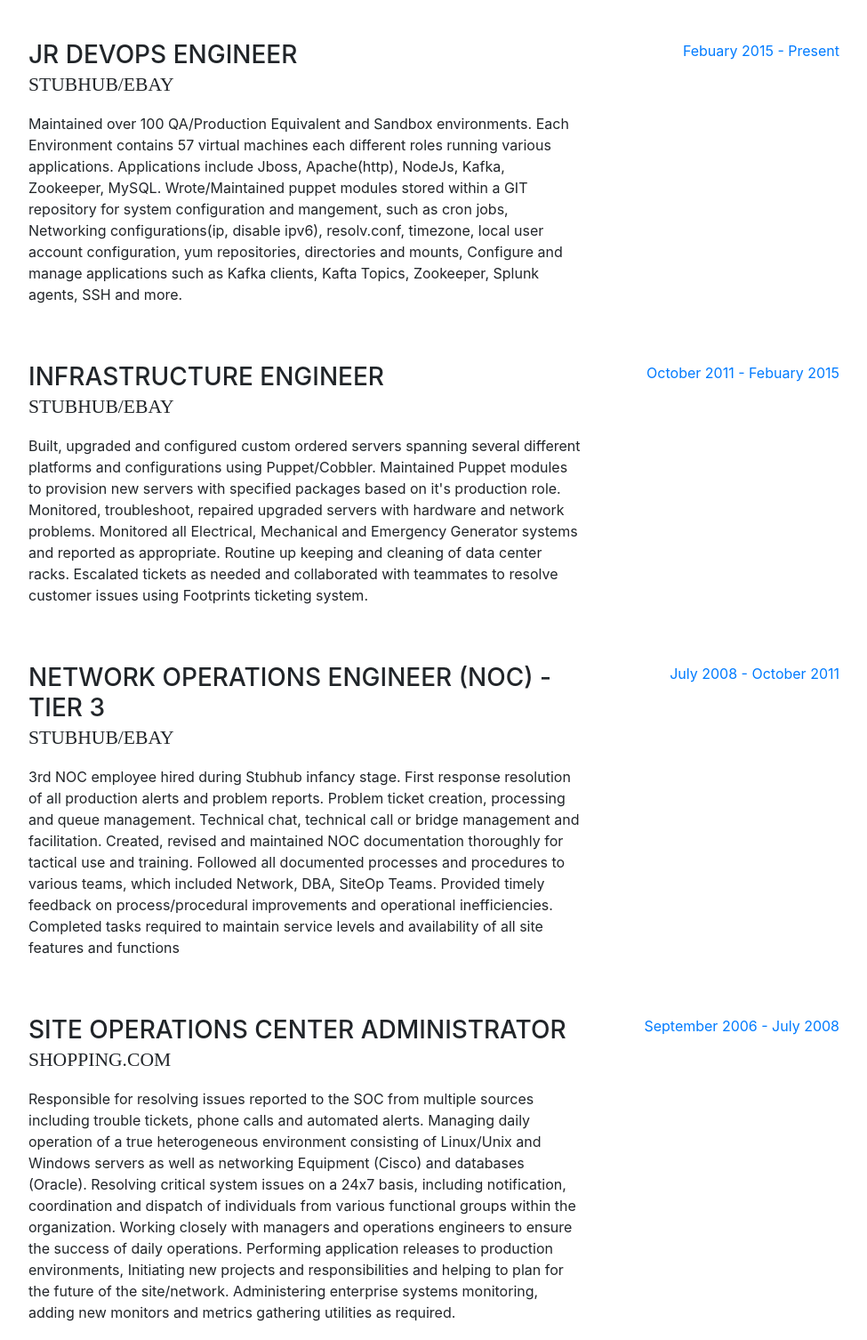
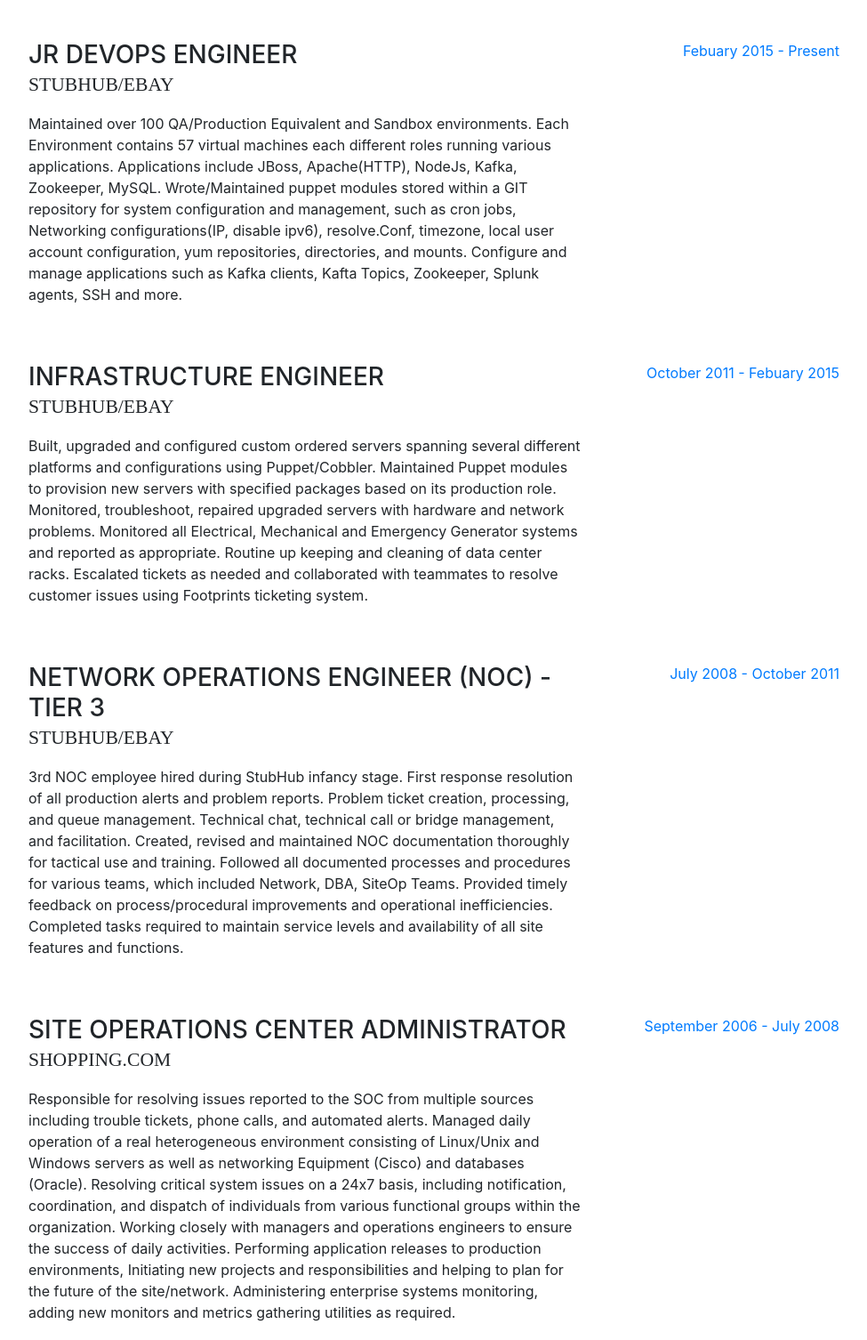
Before and after one commit to carlosalfonzo33/Carlos-Lopez-Portfolio, a website with bundled scripts: page index.html in a window 1280 px wide. Shown: the part 889-2395 px from the top of the page at 89% size, without its empty margins (288-1263 px from the left). Built offline with nearby package versions, Linux system fonts and the light colour scheme; a web font is replaced by a local one.

Commit message:
spell check corrections on site

```diff
--- a/index.html
+++ b/index.html
@@ -108,8 +108,7 @@
             <div class="resume-content mr-auto">
               <h3 class="mb-0">Jr DevOps Engineer</h3>
               <div class="subheading mb-3">Stubhub/Ebay</div>
-              <p>Maintained over 100 QA/Production Equivalent and Sandbox environments.
-Each Environment contains 57 virtual machines each different roles running various applications.  Applications include Jboss, Apache(http), NodeJs, Kafka, Zookeeper, MySQL. Wrote/Maintained puppet modules stored within a GIT repository for system configuration and mangement,  such as cron jobs, Networking configurations(ip, disable ipv6), resolv.conf, timezone, local user account configuration, yum repositories, directories and mounts, Configure and manage applications such as Kafka clients, Kafta Topics,  Zookeeper, Splunk agents, SSH and more.
+              <p>Maintained over 100 QA/Production Equivalent and Sandbox environments. Each Environment contains 57 virtual machines each different roles running various applications. Applications include JBoss, Apache(HTTP), NodeJs, Kafka, Zookeeper, MySQL. Wrote/Maintained puppet modules stored within a GIT repository for system configuration and management, such as cron jobs, Networking configurations(IP, disable ipv6), resolve.Conf, timezone, local user account configuration, yum repositories, directories, and mounts. Configure and manage applications such as Kafka clients, Kafta Topics, Zookeeper, Splunk agents, SSH and more.
 </p>
             </div>
             <div class="resume-date text-md-right">
@@ -121,7 +120,7 @@
             <div class="resume-content mr-auto">
               <h3 class="mb-0">Infrastructure Engineer</h3>
               <div class="subheading mb-3">Stubhub/Ebay</div>
-              <p>Built, upgraded and configured custom ordered servers spanning several different platforms and configurations using Puppet/Cobbler. Maintained Puppet modules to provision new servers with specified packages based on it's production role.  Monitored, troubleshoot, repaired upgraded servers with hardware and network problems. Monitored all Electrical, Mechanical and Emergency Generator systems and reported as appropriate. Routine up keeping and cleaning of data center racks.  Escalated tickets as needed and collaborated with teammates to resolve customer issues using Footprints ticketing system.</p>
+              <p>Built, upgraded and configured custom ordered servers spanning several different platforms and configurations using Puppet/Cobbler. Maintained Puppet modules to provision new servers with specified packages based on its production role.  Monitored, troubleshoot, repaired upgraded servers with hardware and network problems. Monitored all Electrical, Mechanical and Emergency Generator systems and reported as appropriate. Routine up keeping and cleaning of data center racks.  Escalated tickets as needed and collaborated with teammates to resolve customer issues using Footprints ticketing system.</p>
             </div>
             <div class="resume-date text-md-right">
               <span class="text-primary">October 2011 - Febuary 2015</span>
@@ -132,7 +131,7 @@
             <div class="resume-content mr-auto">
               <h3 class="mb-0">Network Operations Engineer (NOC) - Tier 3</h3>
               <div class="subheading mb-3">Stubhub/Ebay</div>
-              <p>3rd NOC employee hired during Stubhub infancy stage.  First response resolution of all production alerts and problem reports. Problem ticket creation, processing and queue management. Technical chat, technical call or bridge management and facilitation. Created, revised and maintained NOC documentation thoroughly for tactical use and training. Followed all documented processes and procedures to various teams, which included Network, DBA, SiteOp Teams. Provided timely feedback on process/procedural improvements and operational inefficiencies. Completed tasks required to maintain service levels and availability of all site features and functions</p>
+              <p>3rd NOC employee hired during StubHub infancy stage.  First response resolution of all production alerts and problem reports. Problem ticket creation, processing, and queue management. Technical chat, technical call or bridge management, and facilitation. Created, revised and maintained NOC documentation thoroughly for tactical use and training. Followed all documented processes and procedures for various teams, which included Network, DBA, SiteOp Teams. Provided timely feedback on process/procedural improvements and operational inefficiencies. Completed tasks required to maintain service levels and availability of all site features and functions.</p>
             </div>
             <div class="resume-date text-md-right">
               <span class="text-primary">July 2008 - October 2011</span>
@@ -143,8 +142,7 @@
             <div class="resume-content mr-auto">
               <h3 class="mb-0">Site Operations Center Administrator</h3>
               <div class="subheading mb-3">Shopping.com</div>
-              <p>Responsible for resolving issues reported to the SOC from multiple sources including trouble tickets, phone calls and automated alerts. Managing daily operation of a true heterogeneous environment consisting of Linux/Unix and Windows servers as well as networking Equipment (Cisco) and databases (Oracle). Resolving critical system issues on a 24x7 basis, including notification, coordination and dispatch of individuals from various functional groups within the organization. Working closely with managers and operations engineers to ensure the success of daily operations. Performing application releases to production environments, Initiating
-new projects and responsibilities and helping to plan for the future of the site/network. Administering enterprise systems monitoring, adding new monitors and metrics gathering utilities as required.</p>
+              <p>Responsible for resolving issues reported to the SOC from multiple sources including trouble tickets, phone calls, and automated alerts. Managed daily operation of a real heterogeneous environment consisting of Linux/Unix and Windows servers as well as networking Equipment (Cisco) and databases (Oracle). Resolving critical system issues on a 24x7 basis, including notification, coordination, and dispatch of individuals from various functional groups within the organization. Working closely with managers and operations engineers to ensure the success of daily activities. Performing application releases to production environments, Initiating new projects and responsibilities and helping to plan for the future of the site/network. Administering enterprise systems monitoring, adding new monitors and metrics gathering utilities as required.</p>
             </div>
             <div class="resume-date text-md-right">
               <span class="text-primary"> September 2006 - July 2008</span>
```
